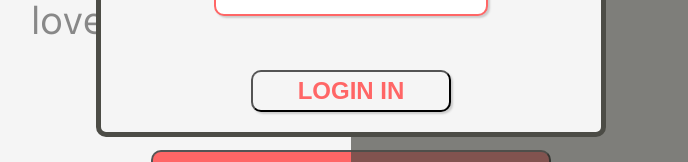
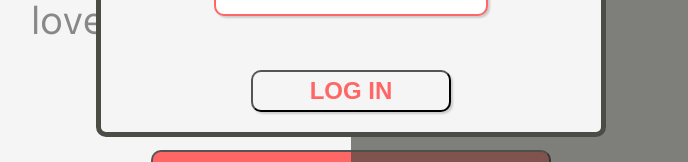
Before and after one commit to Kasador/geo-lingo, a React (Create React App) app: page /sign-in in a window 1280 px wide. Both pictures are taken after a click on the button "LOG IN". Shown: the part 468-630 px from the top of the page, without its empty margins (289-977 px from the left). Built offline with nearby package versions, Linux system fonts and the light colour scheme.

Commit message:
FIXED: spelling error on log in button.

```diff
--- a/src/Components/Login/Login.js
+++ b/src/Components/Login/Login.js
@@ -47,7 +47,7 @@ function Login() {
                         <input type="password" name="password" placeholder="Password..." />
                     </div>
                     <div className="LoginBtnModalWrapper">
-                        <button className="LoginBtnModal">Login In</button>
+                        <button className="LoginBtnModal">Log In</button>
                     </div>
                 </div>
             </div> : null}
```
